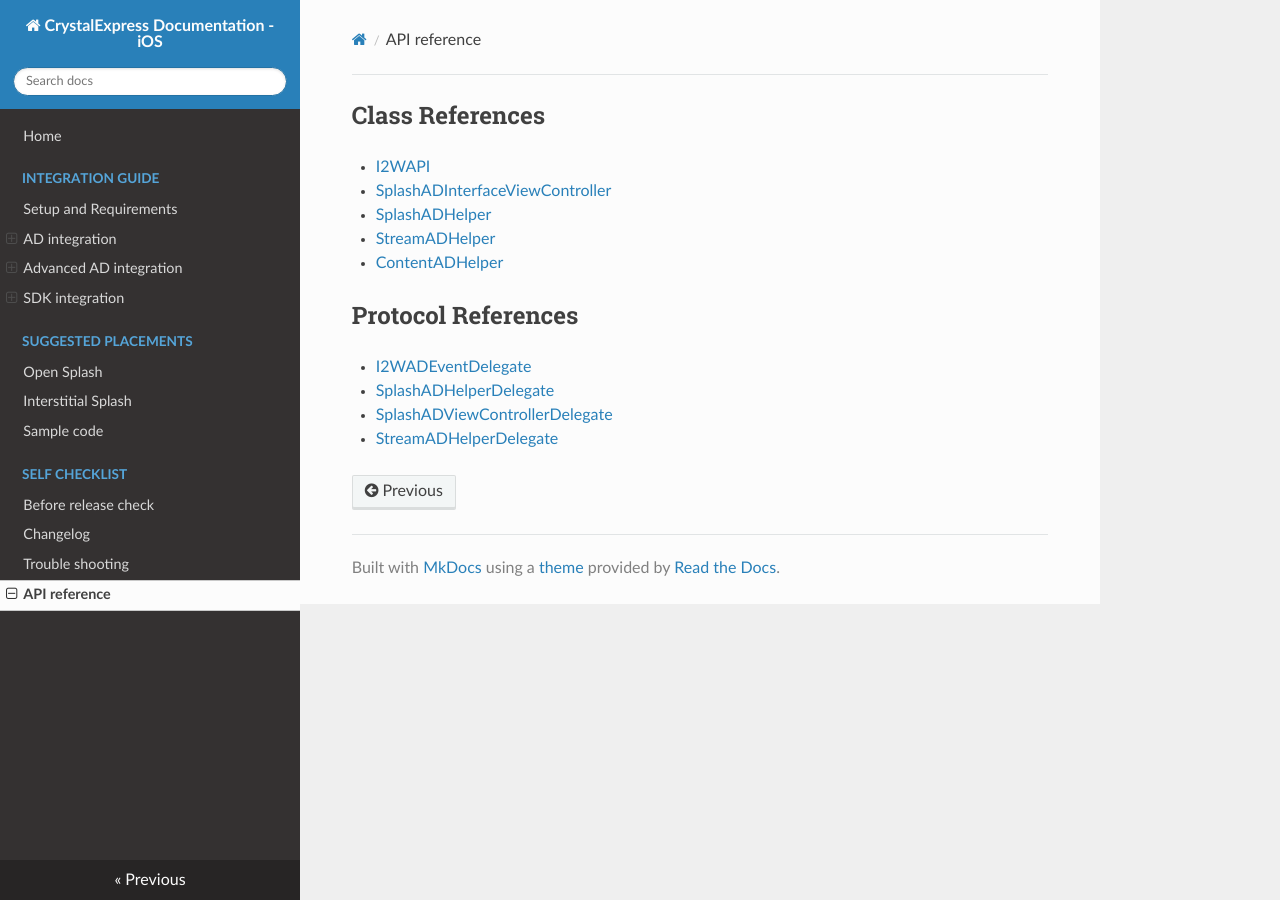
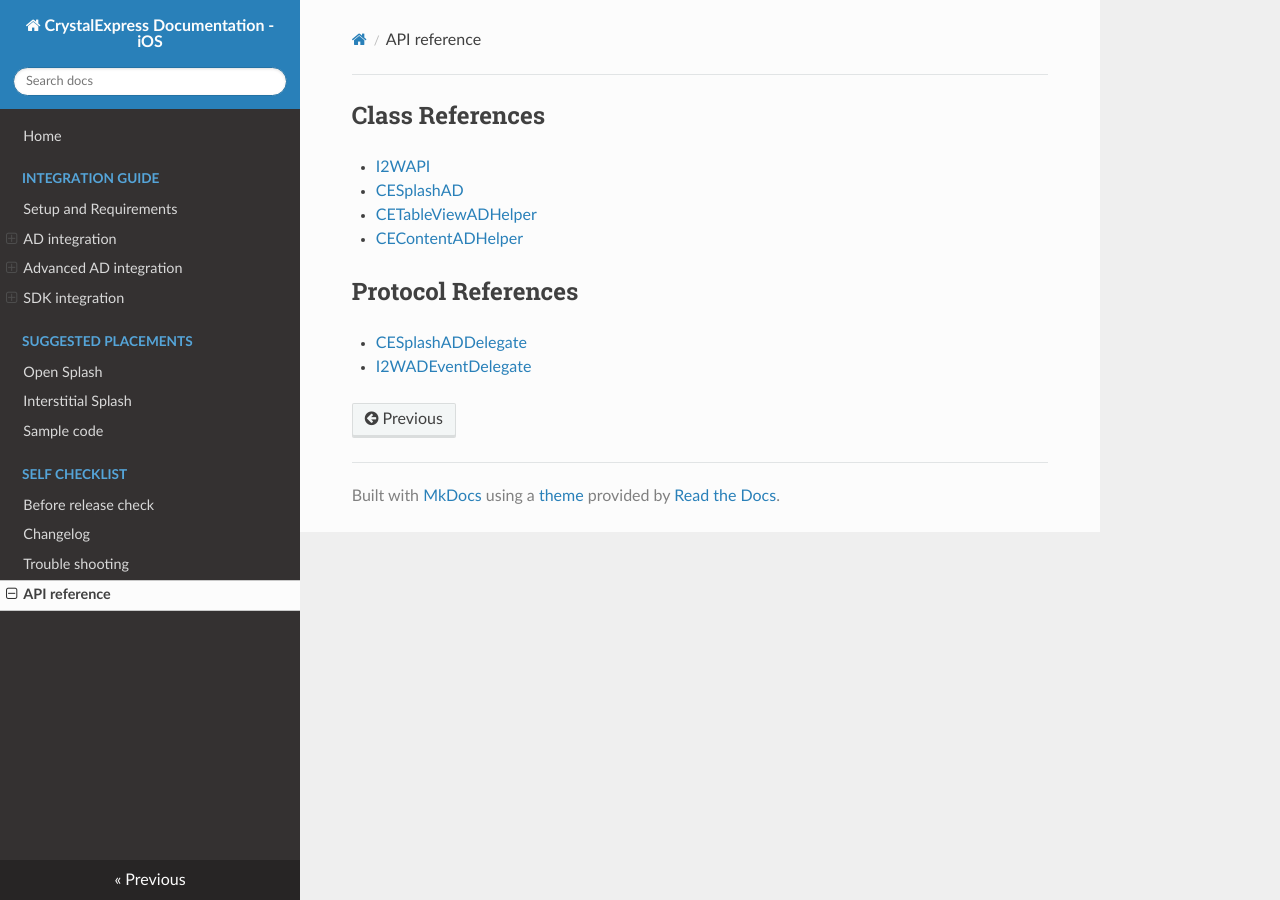
Before and after one commit to intowow/CrystalExpressDocumentation-iOS, an MkDocs documentation site: the page built from docs/docs/api-reference.md, in a window 1280 px wide. Built offline with MkDocs 1.6.1, drawn with Linux system fonts in a browser that asks for light colours; nearby versions of some CDN libraries; old or Windows-style settings are respelled for this version of MkDocs.

Commit message:
update api reference

```diff
--- a/docs/docs/api-reference.md
+++ b/docs/docs/api-reference.md
@@ -1,12 +1,9 @@
 ## Class References
 - [I2WAPI](http://roylo.github.io/CrystalExpressDocumentation-iOS/Classes/I2WAPI.html)
-- [SplashADInterfaceViewController](http://roylo.github.io/CrystalExpressDocumentation-iOS/Classes/SplashADInterfaceViewController.html)
-- [SplashADHelper](http://roylo.github.io/CrystalExpressDocumentation-iOS/Classes/SplashADHelper.html)
-- [StreamADHelper](http://roylo.github.io/CrystalExpressDocumentation-iOS/Classes/StreamADHelper.html)
-- [ContentADHelper](http://roylo.github.io/CrystalExpressDocumentation-iOS/Classes/ContentADHelper.html)
+- [CESplashAD](http://roylo.github.io/CrystalExpressDocumentation-iOS/Classes/CESplashAD.html)
+- [CETableViewADHelper](http://roylo.github.io/CrystalExpressDocumentation-iOS/Classes/CETableViewADHelper.html)
+- [CEContentADHelper](http://roylo.github.io/CrystalExpressDocumentation-iOS/Classes/CEContentADHelper.html)
 
 ## Protocol References
+- [CESplashADDelegate](http://roylo.github.io/CrystalExpressDocumentation-iOS/Protocols/CESplashADDelegate.html)
 - [I2WADEventDelegate](http://roylo.github.io/CrystalExpressDocumentation-iOS/Protocols/I2WADEventDelegate.html)
-- [SplashADHelperDelegate](http://roylo.github.io/CrystalExpressDocumentation-iOS/Protocols/SplashADHelperDelegate.html)
-- [SplashADViewControllerDelegate](http://roylo.github.io/CrystalExpressDocumentation-iOS/Protocols/SplashADViewControllerDelegate.html)
-- [StreamADHelperDelegate](http://roylo.github.io/CrystalExpressDocumentation-iOS/Protocols/StreamADHelperDelegate.html)
```
